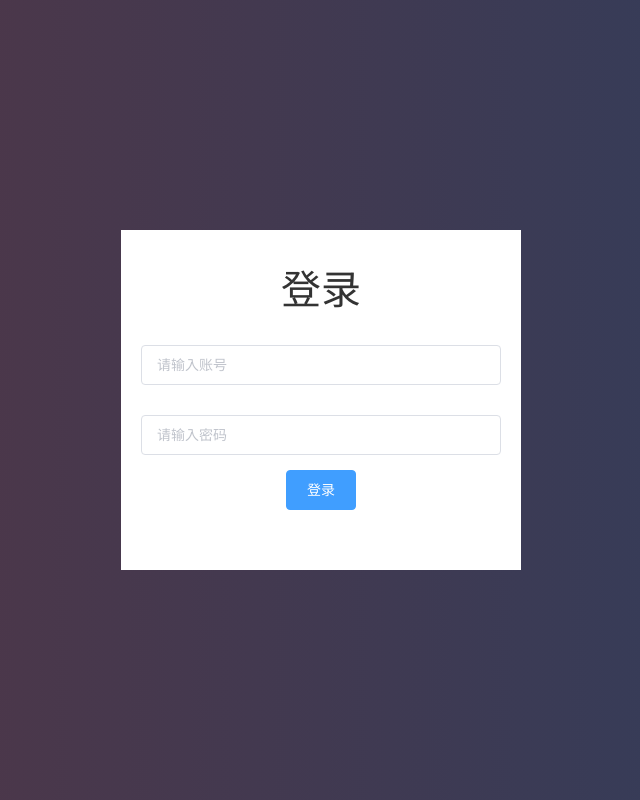
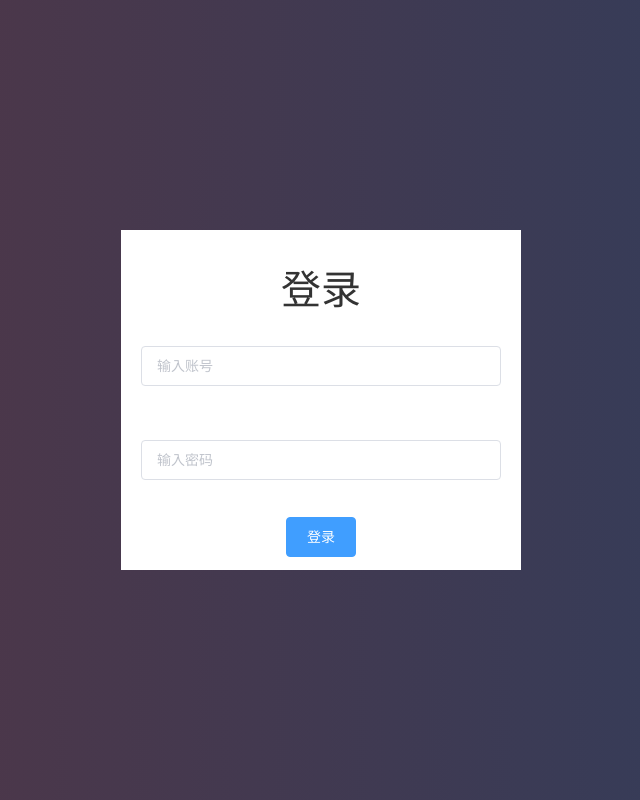
Before and after one commit to Amazing-ah/project, a Vue app: page /#/login in a window 1280 px wide. Shown: the whole page, without its empty margins (319-959 px from the left). Built offline with nearby package versions, Linux system fonts and the light colour scheme.

Commit message:
09-03 login 表单验证

```diff
--- a/src/pages/login/login.vue
+++ b/src/pages/login/login.vue
@@ -2,8 +2,15 @@
   <div class="wrap">
     <div class="box">
       <h3>登录</h3>
-      <el-input v-model="users.username" placeholder="请输入账号" clearable></el-input>
-      <el-input v-model="users.password" placeholder="请输入密码" clearable show-password></el-input>
+      <el-form :model="users" :rules="rules">
+        <el-form-item prop="username">
+          <el-input v-model="users.username" placeholder="输入账号" clearable></el-input>
+        </el-form-item>
+        <el-form-item prop="password">
+          <el-input v-model="users.password" placeholder="输入密码" clearable show-password></el-input>
+        </el-form-item>
+      </el-form>
+
       <el-button type="primary" @click="toLogin">登录</el-button>
     </div>
   </div>
@@ -19,6 +26,16 @@ export default {
       users: {
         username: "",
         password: "",
+      },
+      rules: {
+        username: [
+          { required: true, message: "请输入登录名称", trigger: "blur" },
+          { min: 3, max: 5, message: "长度在 3 到 5 个字符", trigger: "blur" },
+        ],
+        password: [
+          { required: true, message: "请输入密码", trigger: "blur" },
+          { min: 2, max: 5, message: "长度在 2 到 5 个字符", trigger: "blur" },
+        ],
       },
     };
   },
```
